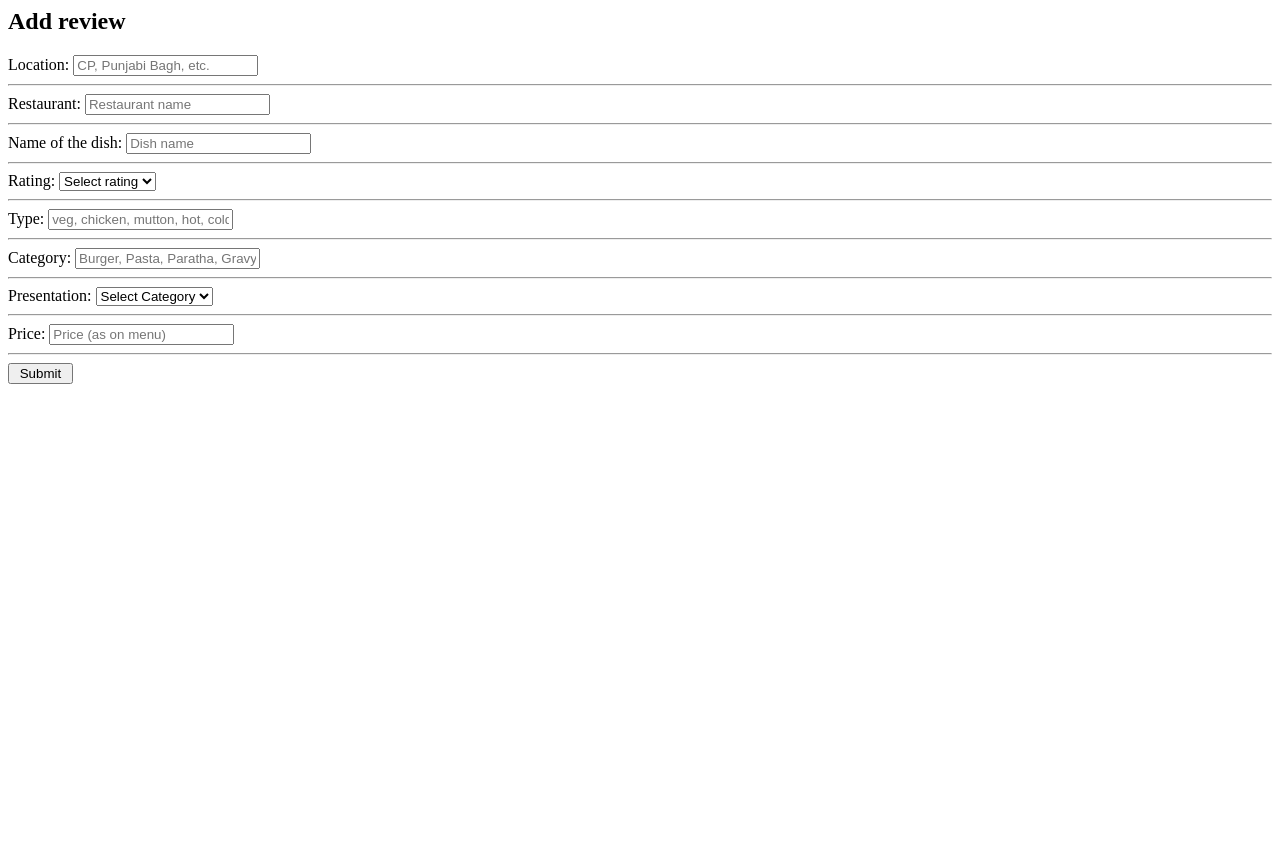
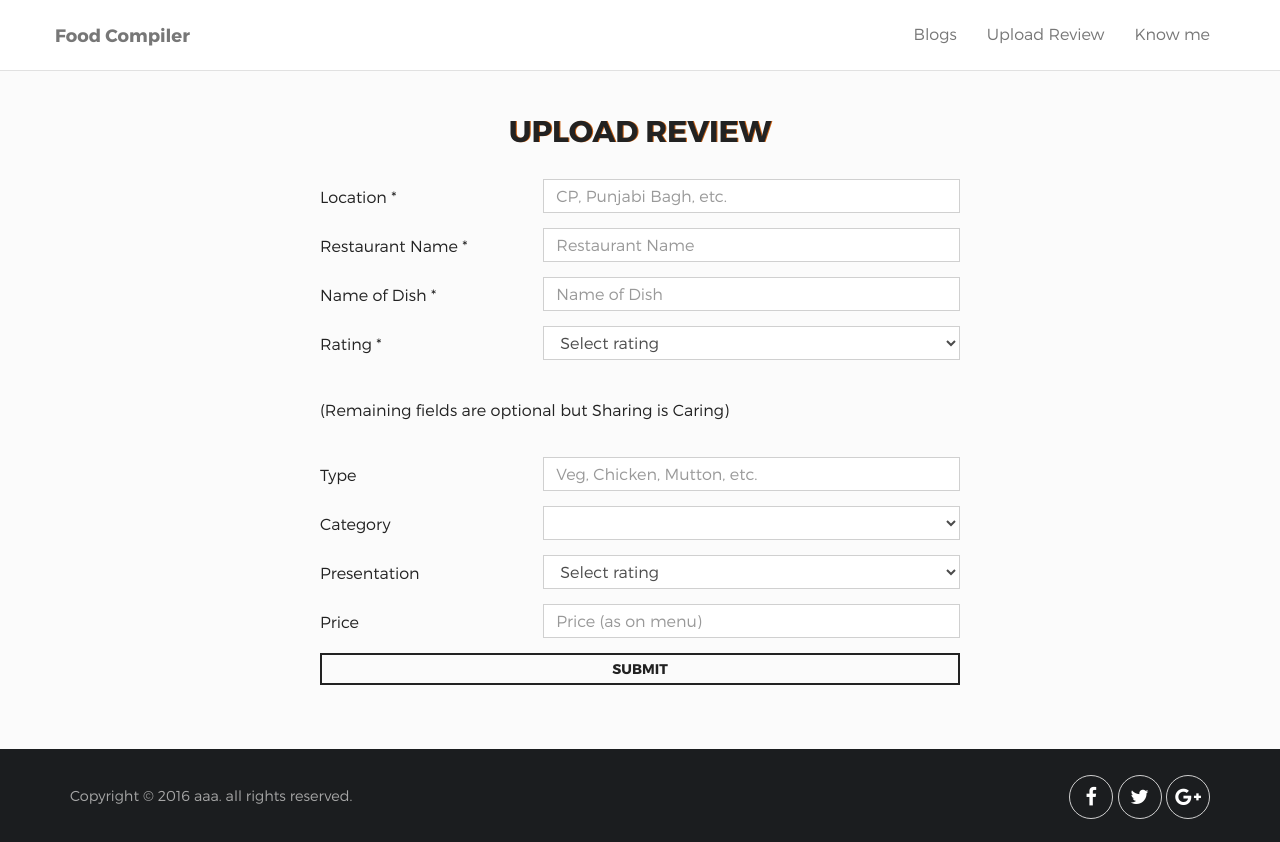
Before and after one commit to foodcompiler/websitecode_v1, a PHP site: page /submit_review/index.php in a window 1280 px wide. Before the commit the page ends 384 px from the top, so only its background shows below. Run offline with PHP 8.4, Linux system fonts and the light colour scheme; data that the repository does not hold is empty; some libraries are stand-ins or nearby versions.

Commit message:
Added designs on dishDetails and UploadReview pages

```diff
--- a/compilations/charts.php
+++ b/compilations/charts.php
@@ -31,7 +31,7 @@
                   <ul class="nav navbar-nav navbar-right">
                      <li class="active"><a href="http://foodcompiler.wordpress.com" target="_blank">Blogs <span class="sr-only">(current)</span></a></li>
                      <li class="active"><a href="../submit_review/index.php" target="_blank">Upload Review <span class="sr-only">(current)</span></a></li>
-					 <li class="active"><a href="#" target="_blank">Know me <span class="sr-only">(current)</span></a></li>
+					           <li class="active"><a href="#" target="_blank">Know me <span class="sr-only">(current)</span></a></li>
                   </ul>
                </div>
             </div>
--- a/dishDetails/js/dishDetailsUtil.js
+++ b/dishDetails/js/dishDetailsUtil.js
@@ -16,4 +16,4 @@ document.getElementById("restaurant").innerHTML = parsedJsonData[0]['restaurant'
 document.getElementById("rating").innerHTML = parsedJsonData[0]['rating'];
 document.getElementById("category").innerHTML = parsedJsonData[0]['category'];
 document.getElementById("price").innerHTML = parsedJsonData[0]['price'];
-document.getElementById("dishImage").src = 'https://img.zmtcdn.com/data/reviews_photos/964/59038315793b192b96f559e8cd0c4964_1465276645.jpg';
+document.getElementById("dishImage").src = 'LINK_TO_PHOTO_ALBUM';
--- a/submit_review/index.php
+++ b/submit_review/index.php
@@ -1,54 +1,143 @@
+<!DOCTYPE HTML>
 <html>
+<head>
+<meta charset="utf-8">
+<meta http-equiv="X-UA-Compatible" content="IE=edge">
+<meta name="viewport" content="width=device-width, initial-scale=1">
+<title>Food Compiler</title>
 
-<body>
-    <div>
-        <h2>Add review</h2>
-        <form action="php/submitReview.php" method="post">
+<link href="../css/bootstrap.css" rel="stylesheet">
+<link href="../css/font-awesome.min.css" rel="stylesheet">
+<link rel="stylesheet" href="../css/owl.carousel.css">
+<link href="../css/style.css" rel="stylesheet">
 
-            Location: <input type="text" placeholder="CP, Punjabi Bagh, etc." name="location" id="location" required>
-            <br>
-            <div id="locationResults"></div>
-            <hr>
+</head>
 
-            Restaurant: <input type="text" placeholder="Restaurant name" name="restaurant" id="restaurant" required>
-            <br>
-            <div id="restaurantResults"></div>
-            <hr>
+<body onload="loadCategories()">
+<header>
 
-            Name of the dish: <input type="text" placeholder="Dish name" name="dish_name" id="dish_name" required>
-            <br>
-            <div id="dishNameResults"></div>
-            <hr>
+<nav class="navbar navbar-default navbar_bg navbar-fixed-top">
+  <div class="container">
 
-            Rating:
-            <? include ('php/populateRatings.php') ?>
-            <hr>
+    <div class="navbar-header">
+      <button type="button" class="navbar-toggle collapsed" data-toggle="collapse" data-target="#bs-example-navbar-collapse-1" aria-expanded="false">
+        <span class="sr-only">Toggle navigation</span>
+        <span class="icon-bar"></span>
+        <span class="icon-bar"></span>
+        <span class="icon-bar"></span>
+      </button>
+      <a class="navbar-brand" href="#" style="padding-top:0.9em;"><strong>Food&nbsp;Compiler</strong></a>
+    </div>
 
-            Type: <input type="text" placeholder="veg, chicken, mutton, hot, cold" name="type" id="type">
-            <br>
-            <hr>
 
-            Category: <input type="text" placeholder="Burger, Pasta, Paratha, Gravy Chicken" name="category" id="category">
-            <br>
-            <div id="categoryResults"></div>
-            <hr>
+    <div class="collapse navbar-collapse" id="bs-example-navbar-collapse-1">
+      <ul class="nav navbar-nav navbar-right">
+        <li class="active"><a href="http://foodcompiler.wordpress.com" target="_blank">Blogs <span class="sr-only">(current)</span></a></li>
+        <li class="active"><a href="../submit_review/index.php" target="_blank">Upload Review <span class="sr-only">(current)</span></a></li>
+		<li class="active"><a href="#" target="_blank">Know me <span class="sr-only">(current)</span></a></li>
+      </ul>
+    </div>
+  </div>
+</nav>
 
-            Presentation:
-            <? include ('php/populatePresentationRatings.php') ?>
-            <hr>
+</header>
 
-            Price: <input type="text" placeholder="Price (as on menu)" name="price" id="price">
-            <br>
-            <hr>
+ <div class="details_section">
+ <div class="container">
+ <div class="row">
+	<div class="addreviev_section">
+    <h2 class="text-center text-uppercase" style="margin-bottom:30px;">Upload Review</h2>
+	    <form class="form-horizontal" action="php/submitReview.php" method="post">
+          <div class="form-group">
+            <label class="col-sm-4 control-label text-left">Location *</label>
+            <div class="col-sm-8">
+              <input type="text" class="form-control" placeholder="CP, Punjabi Bagh, etc." name="location" id="location" required>
+              <div id="locationResults"></div>
+            </div>
+          </div>
+          <div class="form-group">
+            <label class="col-sm-4 control-label text-left">Restaurant Name *</label>
+            <div class="col-sm-8">
+              <input type="text" class="form-control" placeholder="Restaurant Name" name="restaurant" id="restaurant" required>
+              <div id="restaurantResults"></div>
+            </div>
+          </div>
+          <div class="form-group">
+            <label class="col-sm-4 control-label text-left">Name of Dish *</label>
+            <div class="col-sm-8">
+              <input type="text" class="form-control" placeholder="Name of Dish" name="dish_name" id="dish_name" required>
+              <div id="dishNameResults"></div>
+            </div>
+          </div>
+          <div class="form-group">
+            <label class="col-sm-4 control-label text-left">Rating *</label>
+            <div class="col-sm-8">
+              <? include ('php/populateRatings.php') ?>
+            </div>
+          </div>
+          <br>
+          <p>(Remaining fields are optional but Sharing is Caring)</p>
+          <br>
+          <div class="form-group">
+            <label class="col-sm-4 control-label text-left">Type</label>
+            <div class="col-sm-8">
+              <input type="text" class="form-control" placeholder="Veg, Chicken, Mutton, etc." name="type" id="type">
+            </div>
+          </div>
+          <div class="form-group">
+            <label class="col-sm-4 control-label text-left">Category</label>
+            <div class="col-sm-8">
+              <select name="category" id="categoryResults" class="form-control" style="margin-right:15px;"></select>
+            </div>
+          </div>
+          <div class="form-group">
+            <label class="col-sm-4 control-label text-left">Presentation</label>
+            <div class="col-sm-8">
+              <? include ('php/populatePresentationRatings.php') ?>
+            </div>
+          </div>
+          <div class="form-group">
+            <label class="col-sm-4 control-label text-left">Price</label>
+            <div class="col-sm-8">
+              <input type="text" class="form-control" placeholder="Price (as on menu)" name="price" id="price">
+            </div>
+          </div>
+          <div class="text-center"><input type="submit" value=" Submit " name="submit" class="btn btns btn-block text-uppercase"/></div>
+        </form>
+  </div>
+</div>
+</div>
+</div>
 
-            <input type="submit" value=" Submit " name="submit"/>
 
-        </form>
+
+<footer class="footer_sec">
+	<div class="container">
+    	<div class="row">
+        	<div class="col-md-12">
+            	<p class="pull-left">Copyright © 2016 aaa. all rights reserved.</p>
+                <ul class="social_links pull-right no_margin">
+                	<li><a href="#" class="text-center"><i class="fa fa-facebook"></i> <span></span></a></li>
+                    <li><a href="#" class="text-center"><i class="fa fa-twitter"></i> <span></span></a></li>
+                    <li><a href="#" class="text-center"><i class="fa fa-google-plus"></i> <span></span></a></li>
+                </ul>
+            </div>
+        </div>
     </div>
-</body>
+</footer>
 
 <script src="http://ajax.googleapis.com/ajax/libs/jquery/2.0.3/jquery.min.js"></script>
-
 <script src="js/util.js"></script>
 
+</body>
 </html>
+<!--<script>
+$('.navbar_bg').affix({
+		offset: {
+		top: 100,
+		bottom: function () {
+		return (this.bottom = $('.footer_sec').outerHeight(true))
+		}
+	}
+}) ;
+</script> -->
--- a/submit_review/js/util.js
+++ b/submit_review/js/util.js
@@ -1,5 +1,17 @@
 var MIN_LENGTH = 2;
 var FADE_OUT_DURATION = 200;
+
+function loadCategories() {
+    $.get("../submit_review/php/populateCategory.php",
+        {
+            category: ''
+        }).done(function (data) {
+            var results = jQuery.parseJSON(data);
+            $(results).each(function (key, value) {
+                $('#categoryResults').append('<option>' + value + '</option>');
+            })
+        });
+}
 
 $(document).ready(function () {
 	$("#location").keyup(function () {
@@ -100,31 +112,6 @@ $(document).ready(function () {
 		}
 	});
 
-	$("#category").keyup(function () {
-		var category = $("#category").val();
-		if (category.length >= MIN_LENGTH) {
-
-			$.get("../submit_review/php/populateCategory.php",
-				{
-					category: category
-				}).done(function (data) {
-					$('#categoryResults').html('');
-					var results = jQuery.parseJSON(data);
-					$(results).each(function (key, value) {
-						$('#categoryResults').append('<div class="item">' + value + '</div>');
-					})
-
-					$('.item').click(function () {
-						var text = $(this).html();
-						$('#category').val(text);
-					})
-
-				});
-		} else {
-			$('#category').html('');
-		}
-	});
-
     $("#location").blur(function () {
 		$("#locationResults").fadeOut(FADE_OUT_DURATION);
 	}).focus(function () {
@@ -148,10 +135,4 @@ $(document).ready(function () {
 	}).focus(function () {
 		$("#cuisineResults").show();
 	});
-
-	$("#category").blur(function () {
-		$("#categoryResults").fadeOut(FADE_OUT_DURATION);
-	}).focus(function () {
-		$("#categoryResults").show();
-	});
 });
--- a/submit_review/php/populatePresentationRatings.php
+++ b/submit_review/php/populatePresentationRatings.php
@@ -1,6 +1,6 @@
 <?php
-echo '<select name="presentationRatingSelector" id="presentationRatingSelector">';
-echo '<option value="">Select Category</option>';
+echo '<select name="presentationRatingSelector" id="presentationRatingSelector" class="form-control" style="margin-right:15px;">';
+echo '<option value="">Select rating</option>';
 echo '<option value="5">Amazing</option>';
 echo '<option value="1">Nothing fancy</option>';
 echo '</select>';
--- a/submit_review/php/populateRatings.php
+++ b/submit_review/php/populateRatings.php
@@ -1,5 +1,5 @@
 <?php
-echo '<select name="rating" id="rating" required>';
+echo '<select name="rating" id="rating" class="form-control" style="margin-right:15px;" required>';
 echo '<option value="">Select rating</option>';
 echo '<option value="5">Delicious</option>';
 echo '<option value="3">Average</option>';
--- a/submit_review/php/submitReview.php
+++ b/submit_review/php/submitReview.php
@@ -16,10 +16,10 @@ if(isset($_POST["submit"])){
 	$sql = "INSERT INTO foodtable (dish_id, category, location, restaurant, type, dish_name, price, rating, is_validated) VALUES ('', '$category', '$location', '$restaurant', '$type', '$dish_name', '$price', '$rating', 0)";
 
 	if ($db->query($sql)) {
-		echo "Thank you for sharing your response. <a href='../index.php'>Click here</a> to submit another response.";
+		echo "<h2>Thank you for sharing your response. <a href='../index.php'>Click here</a> to submit another response.</h2>";
 	}
 	else{
-		echo "Error submitting response, please try again. If problem persists, please email to foodcompiler@gmail.com with the details.";
+		echo "<h2>Error submitting response, please try again. If problem persists, please email to foodcompiler@gmail.com with the details.</h2>";
 	}
 }
 else {
```
Also changed, not shown: dishDetails/index.html (+109 -30 lines).
